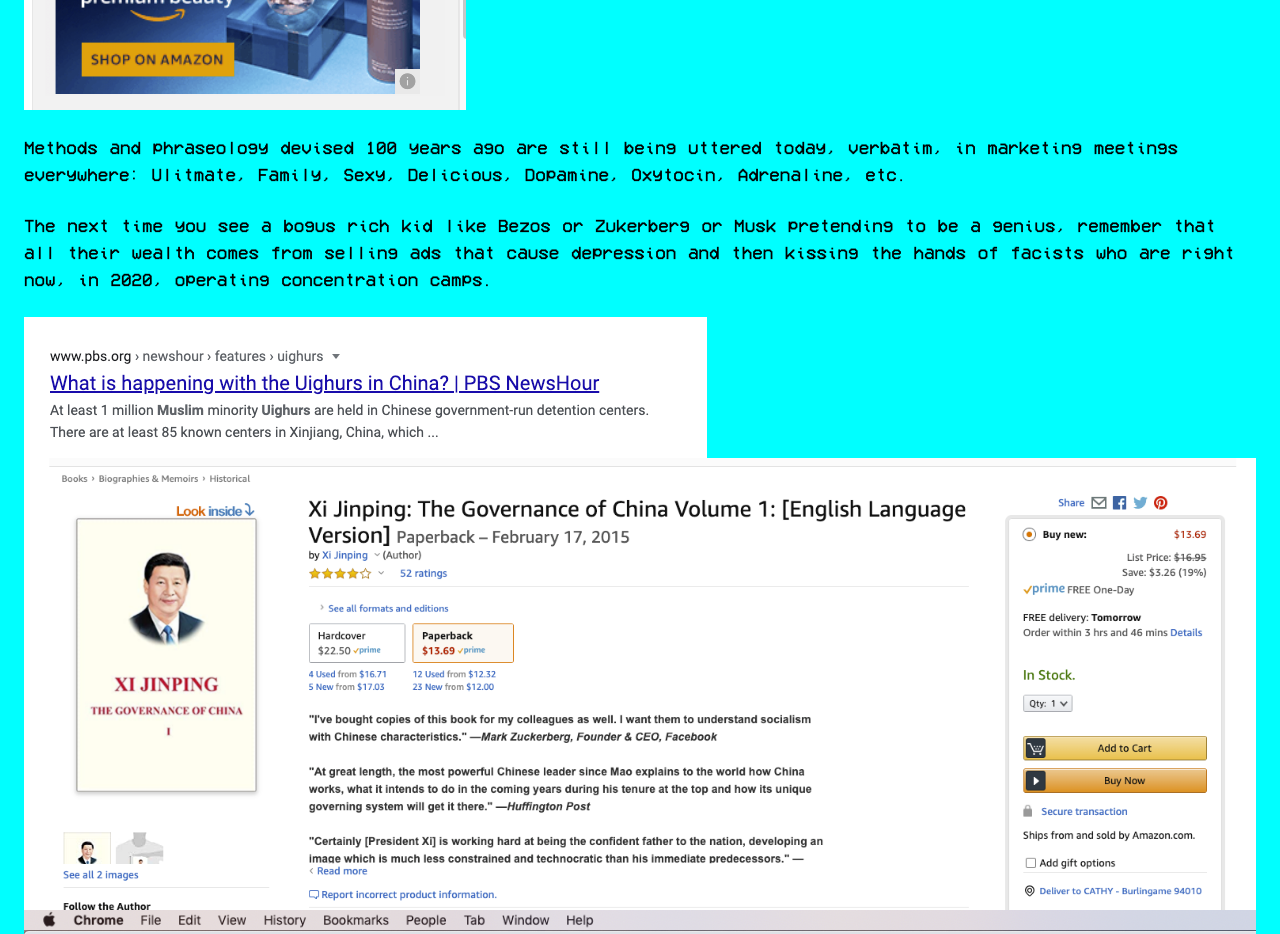
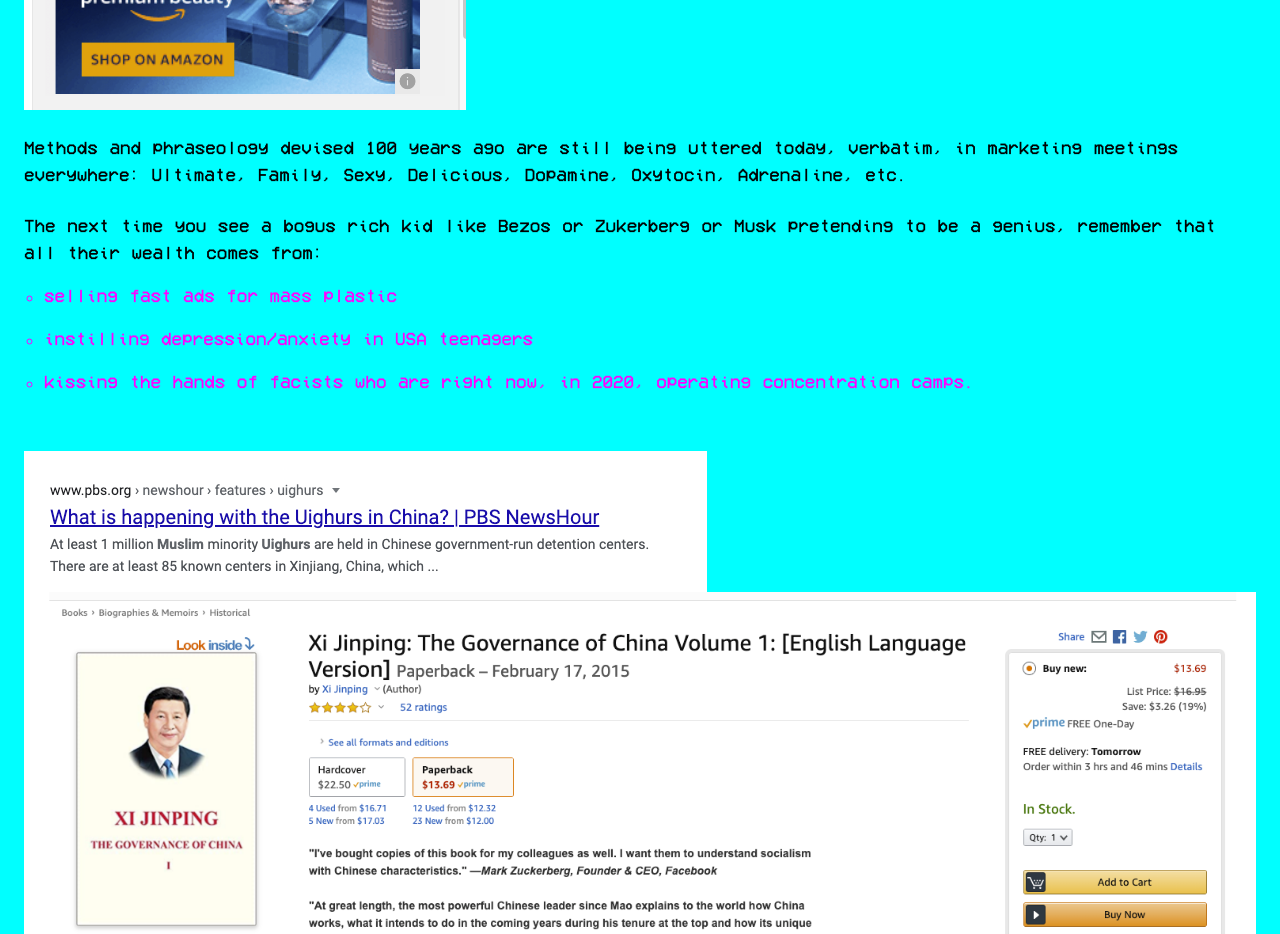
Before and after one commit to TheDripper/notusedyet, a Nuxt app: page / in a window 1280 px wide. Shown: the part 7360-8294 px from the top of the page. Built offline with nearby package versions, Linux system fonts and the light colour scheme.

Commit message:
mass plastic

```diff
--- a/pages/index.vue
+++ b/pages/index.vue
@@ -53,8 +53,13 @@
           <img src="/bernays.png" />
           <img src="/honestly.png" />
         </div>
-        <p>Methods and phraseology devised 100 years ago are still being uttered today, verbatim, in marketing meetings everywhere: Ulitmate, Family, Sexy, Delicious, Dopamine, Oxytocin, Adrenaline, etc.</p>
-        <p>The next time you see a bogus rich kid like Bezos or Zukerberg or Musk pretending to be a genius, remember that all their wealth comes from selling ads that cause depression and then kissing the hands of facists who are right now, in 2020, operating concentration camps.</p>
+        <p>Methods and phraseology devised 100 years ago are still being uttered today, verbatim, in marketing meetings everywhere: Ultimate, Family, Sexy, Delicious, Dopamine, Oxytocin, Adrenaline, etc.</p>
+        <p>The next time you see a bogus rich kid like Bezos or Zukerberg or Musk pretending to be a genius, remember that all their wealth comes from:
+          <ul>
+           <li>selling fast ads for mass plastic</li>
+           <li>instilling depression/anxiety in USA teenagers</li>
+           <li>kissing the hands of facists who are right now, in 2020, operating concentration camps.</li>
+          </ul>
         <div class=" items-start">
           <img src="concentration_camps.png" />
           <img src="xi.png" />
```
